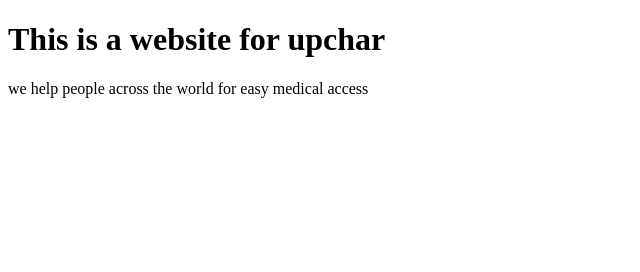
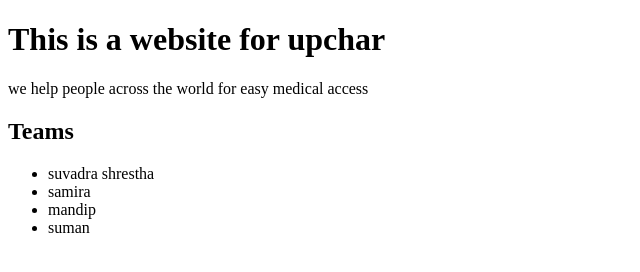
Before and after one commit to ggxsam/git-practice, a plain HTML site: page index.html in a window 1280 px wide. Shown: the whole page, without its empty margins (0-640 px from the left). Drawn offline with Linux system fonts and the light colour scheme.

Commit message:
Name of teams added

```diff
--- a/index.html
+++ b/index.html
@@ -8,5 +8,14 @@
 <body>
    <h1> This is a website for upchar</h1>
    <p> we help people across the world for easy medical access</p>
+   <h2>Teams</h2>
+   <ul>
+    <li>
+      suvadra shrestha
+    </li>
+    <li>samira</li>
+    <li>mandip</li>
+    <li>suman</li>
+   </ul>
 </body>
 </html>
```
